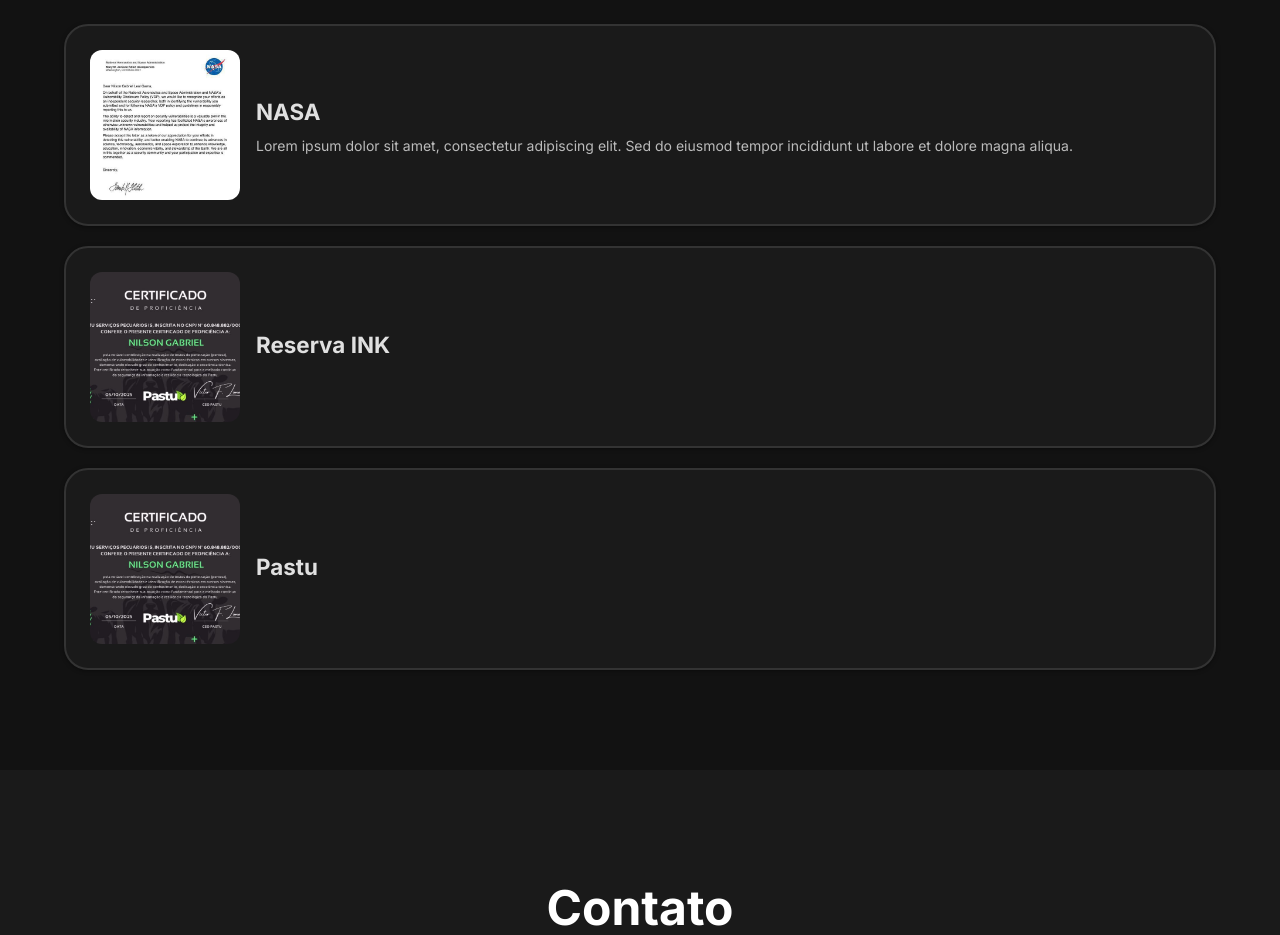
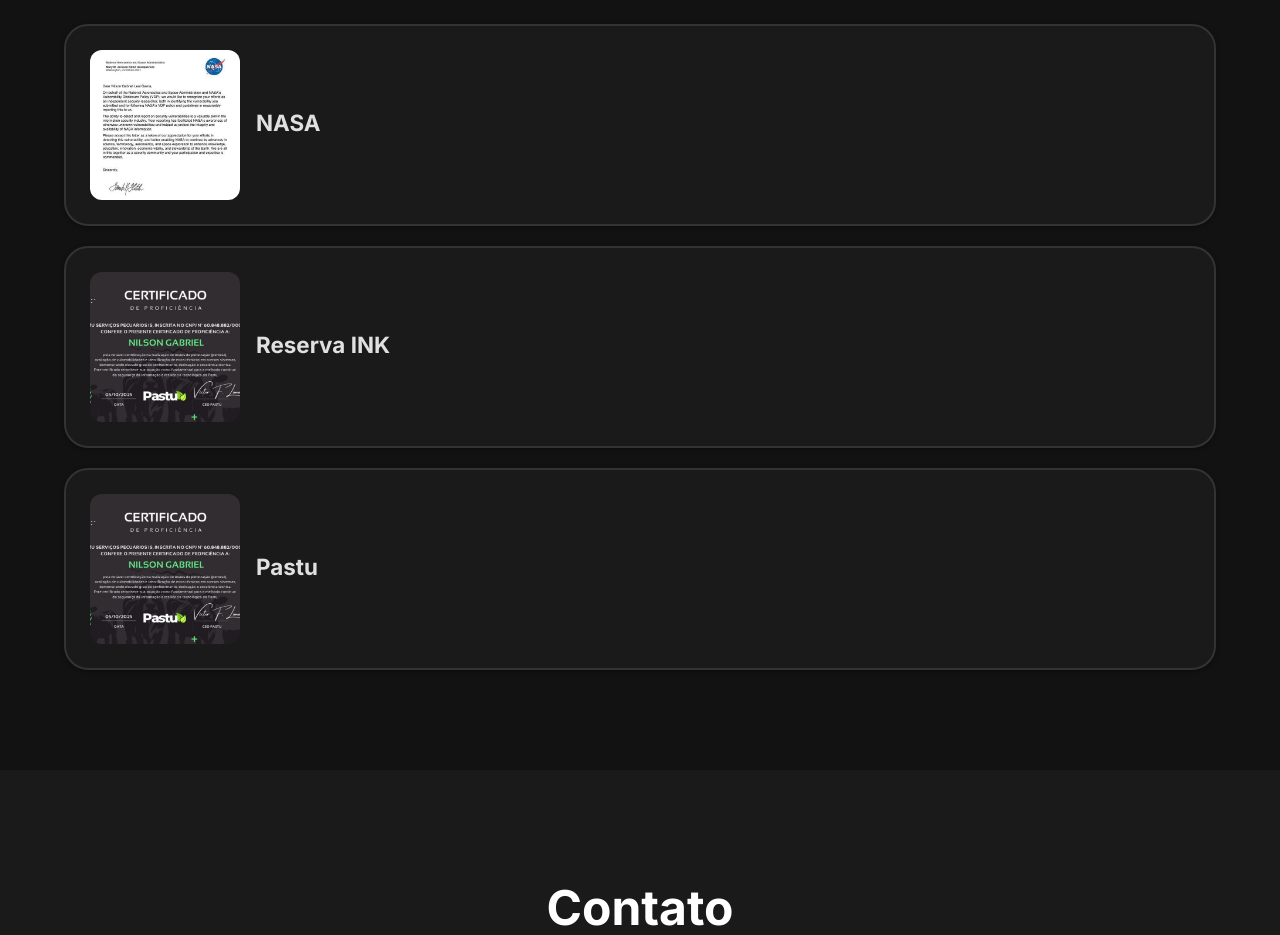
Before and after one commit to KushssK/Portif-lio-Snillx, a website: page public/index.html in a window 1280 px wide. Shown: the part 3960-4895 px from the top of the page. Drawn offline with Linux system fonts and the light colour scheme.

Commit message:
FINAL UP

```diff
--- a/public/index.html
+++ b/public/index.html
@@ -172,7 +172,6 @@
                         <img class="rec-image" src="imgs/NASA.jpeg.jpeg" alt="Imagem NASA">
                         <div class="cert-text">
                             <h3>NASA</h3>
-                            <p>Lorem ipsum dolor sit amet, consectetur adipiscing elit. Sed do eiusmod tempor incididunt ut labore et dolore magna aliqua.</p>
                         </div>
                     </div>
 
```
